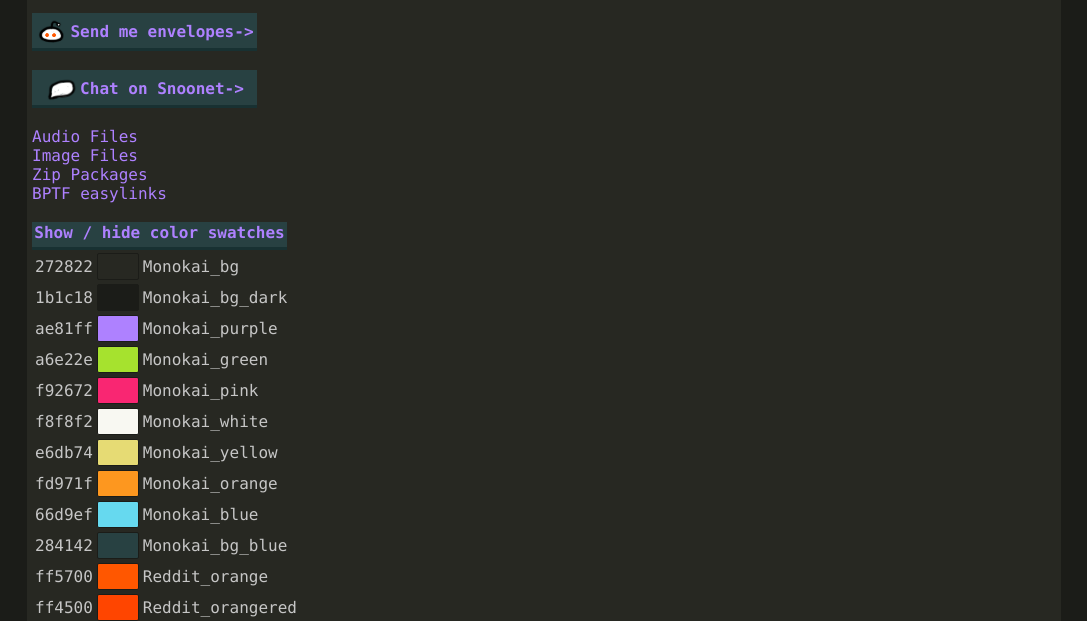
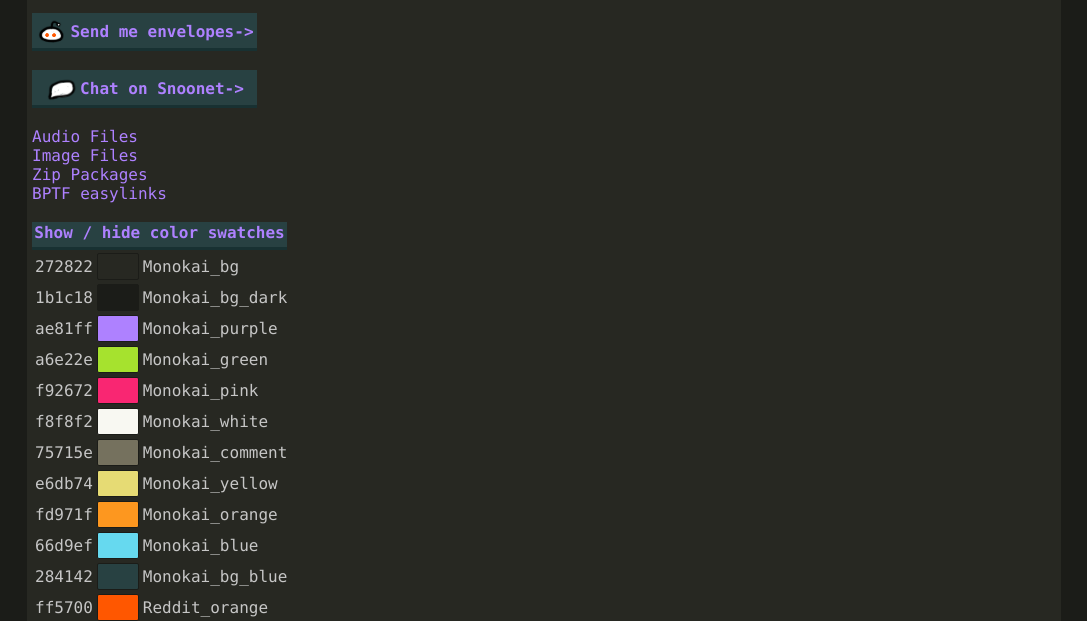
Before and after one commit to voussoir/voussoir.github.io, a plain HTML site: page index.html in a window 1280 px wide. Shown: the part 170-791 px from the top of the page, without its empty margins (101-1188 px from the left). Drawn offline with Linux system fonts and the light colour scheme.

Commit message:
Add color swatch for monokai comment.

```diff
--- a/index.html
+++ b/index.html
@@ -59,6 +59,7 @@
 				<tr><td>a6e22e</td><td><div class="colorcell" style="background-color:#a6e22e;"></div></td><td>Monokai_green</td></tr>
 				<tr><td>f92672</td><td><div class="colorcell" style="background-color:#f92672;"></div></td><td>Monokai_pink</td></tr>
 				<tr><td>f8f8f2</td><td><div class="colorcell" style="background-color:#f8f8f2;"></div></td><td>Monokai_white</td></tr>
+				<tr><td>75715e</td><td><div class="colorcell" style="background-color:#75715e;"></div></td><td>Monokai_comment</td></tr>
 				<tr><td>e6db74</td><td><div class="colorcell" style="background-color:#e6db74;"></div></td><td>Monokai_yellow</td></tr>
 				<tr><td>fd971f</td><td><div class="colorcell" style="background-color:#fd971f;"></div></td><td>Monokai_orange</td></tr>
 				<tr><td>66d9ef</td><td><div class="colorcell" style="background-color:#66d9ef;"></div></td><td>Monokai_blue</td></tr>
```
